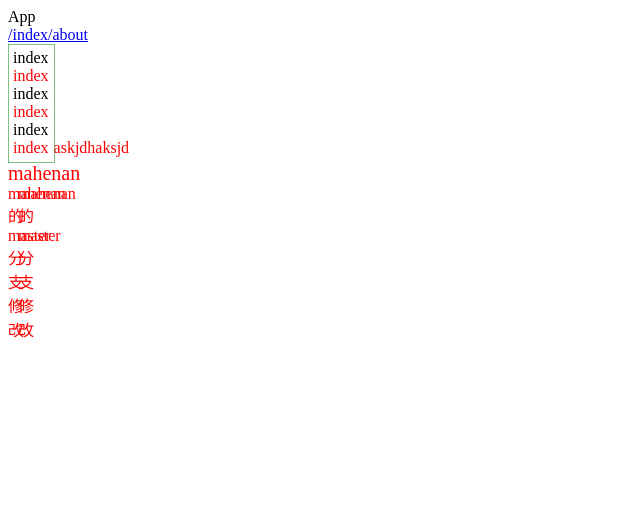
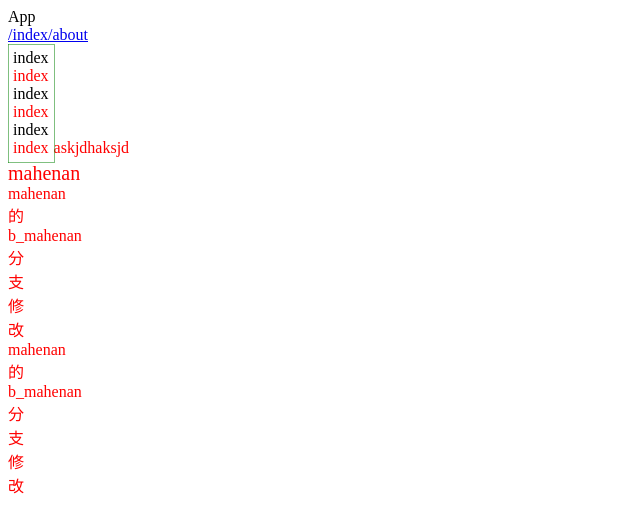
Before and after one commit to 676962537/my-owner, a Vue app: page /#/index in a window 1280 px wide. Shown: the top 532 px of the page, without its empty margins (0-640 px from the left). Built offline with nearby package versions, Linux system fonts and the light colour scheme.

Commit message:
马赫男的第一次b_mahenan分支修改

```diff
--- a/src/components/index.vue
+++ b/src/components/index.vue
@@ -13,12 +13,10 @@
 
     <div class="mahenan">
       <span>
-        <span>mahenan的master分支修改</span>
+        <span>mahenan的b_mahenan分支修改</span>
       </span>
-    </div>
-    <div class="mahenan">
       <span>
-        <div>mahenan的master分支修改</div>
+        <div>mahenan的b_mahenan分支修改</div>
       </span>
     </div>
   </div>
```
